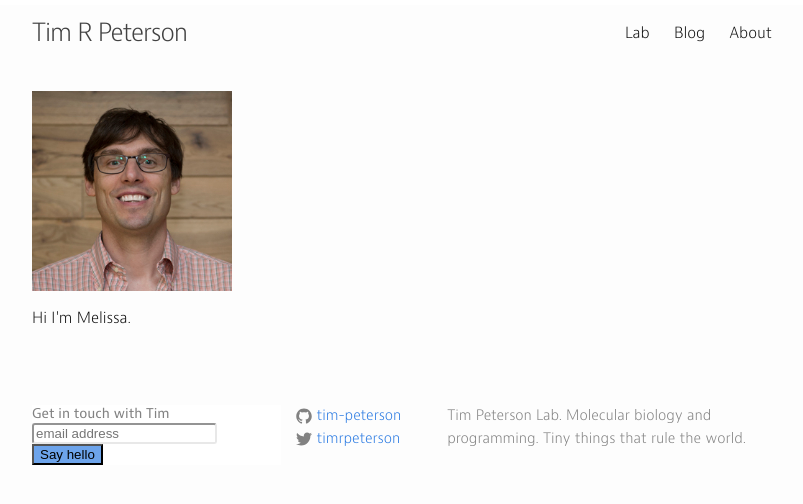
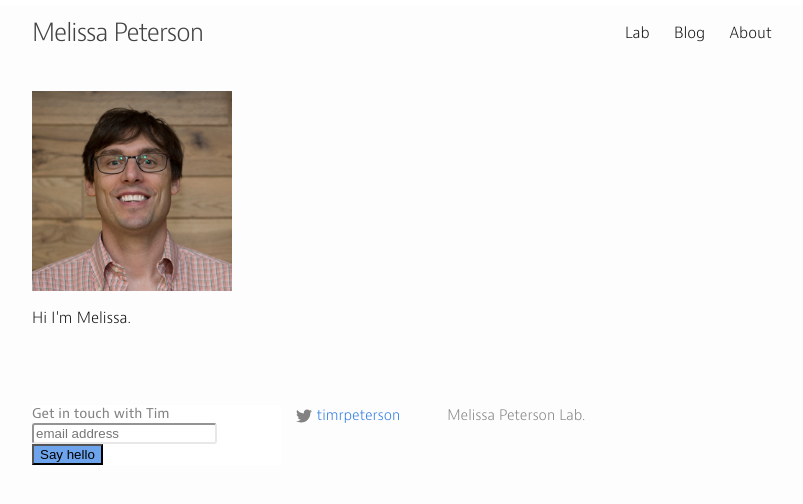
Before and after one commit to tim-peterson/petersonlcsw, a Jekyll site: the page built from index.html, in a window 1280 px wide. Shown: the top 504 px of the page, without its empty margins (238-1041 px from the left). Built offline with Jekyll 4.4.1, drawn with Linux system fonts in a browser that asks for light colours; comment, search, counter and statistics services are not loaded.

```diff
--- a/_config.yml
+++ b/_config.yml
@@ -1,13 +1,13 @@
 # Site settings
-title: Tim R Peterson
-email: petersontimr@gmail.com
+title: Melissa Peterson
+email: melissa@petersonlcsw.com
 description: > # this means to ignore newlines until "baseurl:"
-  Tim R Peterson Lab. CRISPR, Javascript, Python, Golang, Aging, Osteoporosis, Mental Health, Circadian Rhythms, genomics, metabolomics, systems biology, computational biology, biomedical engineering, chemical biology, Bisphosphonates, SSRIs, Lithium, microfluidics, materials science, computer science, point of care diagnostics, quantified self, personalized medicine.
+  Mental health.
 baseurl: "" # the subpath of your site, e.g. /blog/
-url: "http://timrpeterson.com" # the base hostname & protocol for your site
+url: "http://petersonlicsw.com" # the base hostname & protocol for your site
 twitter_username: timrpeterson
-github_username:  tim-peterson
-linkedin_username:  petersontimr
+github_username:
+linkedin_username:  melissa-peterson-licsw-5b237413
 
 
 
--- a/_includes/footer.html
+++ b/_includes/footer.html
@@ -68,25 +68,13 @@
           </li>
           {% endif %}
 
-          <!--{% if site.linkedin_username %}
-          <li>
-            <a href="https://linkedin.com/{{ site.linkedin_username }}">
-            -->
-                <!--http://codepen.io/ruandre/pen/howFi-->
-          <!--        <svg viewBox="0 0 16 16"><path fill="#828282" d="M186.4 142.4c0 19-15.3 34.5-34.2 34.5 -18.9 0-34.2-15.4-34.2-34.5 0-19 15.3-34.5 34.2-34.5C171.1 107.9 186.4 123.4 186.4 142.4zM181.4 201.3h-57.8V388.1h57.8V201.3zM273.8 201.3h-55.4V388.1h55.4c0 0 0-69.3 0-98 0-26.3 12.1-41.9 35.2-41.9 21.3 0 31.5 15 31.5 41.9 0 26.9 0 98 0 98h57.5c0 0 0-68.2 0-118.3 0-50-28.3-74.2-68-74.2 -39.6 0-56.3 30.9-56.3 30.9v-25.2H273.8z"></path></svg>
 
-              </span>
-
-              <span class="username">{{ site.linkedin_username }}</span>
-            </a>
-          </li>
-          {% endif %}-->
 
         </ul>
       </div>
 
       <div class="footer-col  footer-col-3">
-        <p class="text">Tim Peterson Lab. Molecular biology and programming. Tiny things that rule the world.<!--{{ site.description }}--></p>
+        <p class="text">Melissa Peterson Lab.<!--{{ site.description }}--></p>
       </div>
     </div>
 
--- a/index.html
+++ b/index.html
@@ -4,7 +4,7 @@ layout: default
 
 
 
-<img src="/img/tim-square.jpg" alt="Tim Peterson" style="width: 200px;margin-bottom: 15px;"/>
+<img src="/img/tim-square.jpg" alt="Melissa Peterson" style="width: 200px;margin-bottom: 15px;"/>
 
 
 <!--![/img/tim-better.jpg](/img/tim-better.jpg)-->
```
